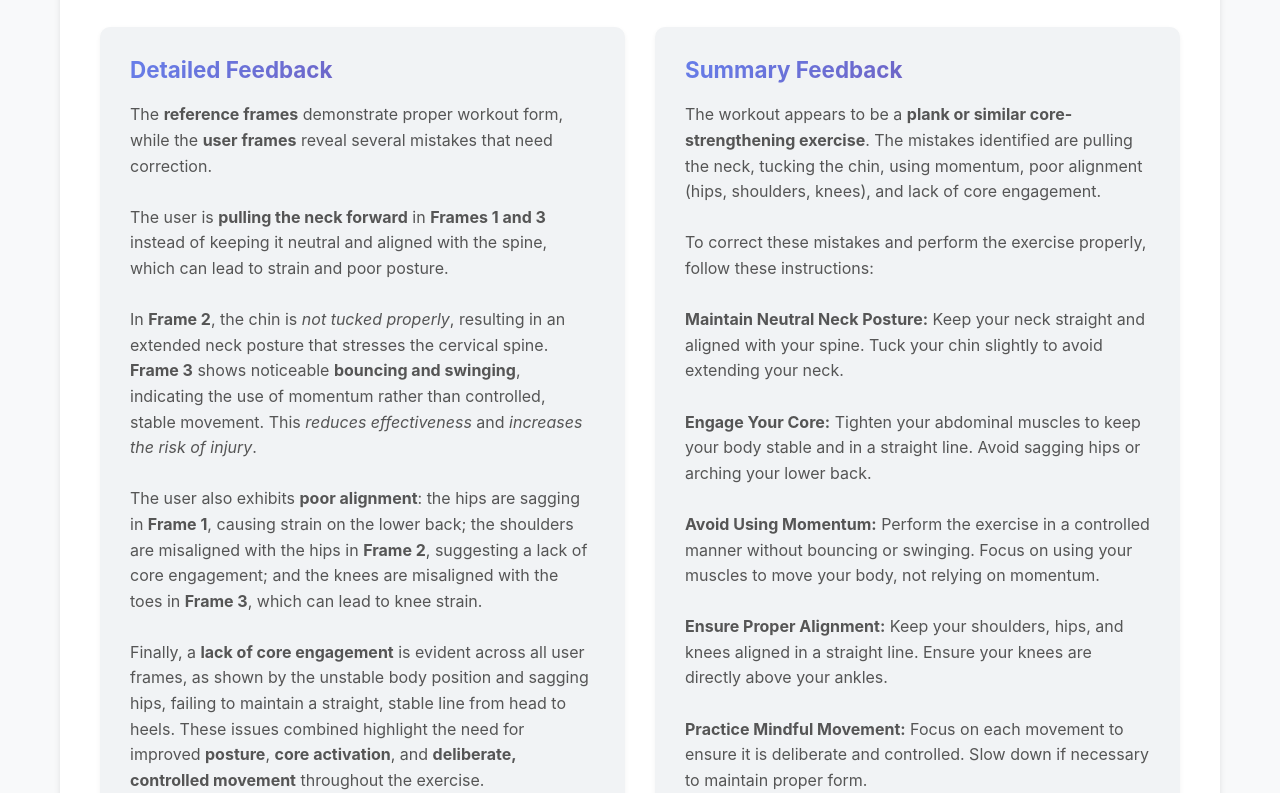
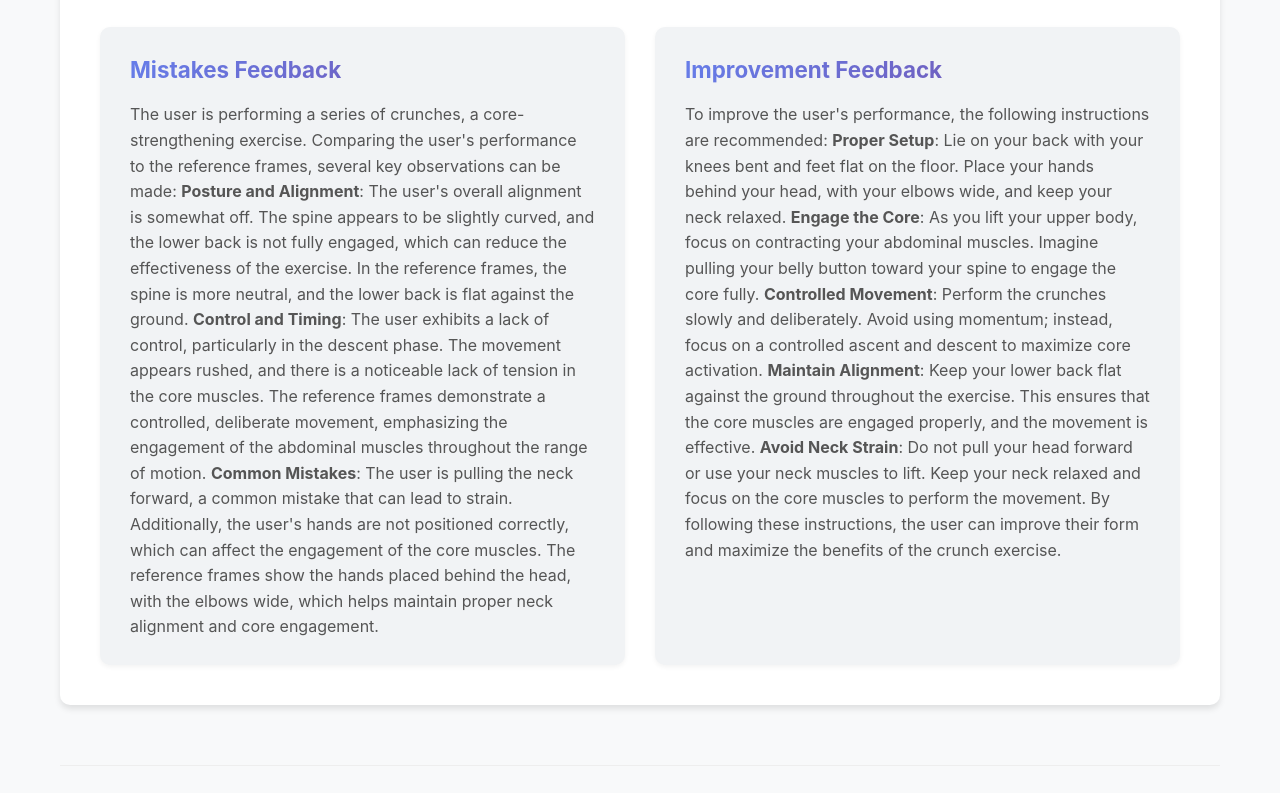
Before and after one commit to abrarahmd/automated-exercise-error-analysis-website, a plain HTML site: page index.html in a window 1280 px wide. Shown: the part 2364-3157 px from the top of the page. Drawn offline with Linux system fonts and the light colour scheme; a script that the page names is missing.

Commit message:
finalized

```diff
--- a/index.html
+++ b/index.html
@@ -287,31 +287,24 @@
 
                     <!-- Detailed Feedback -->
                     <div class="feedback-card">
-                        <h3 class="gradient-text">Detailed Feedback</h3>
+                        <h3 class="gradient-text">Mistakes Feedback</h3>
                         <p id="detailedFeedback">
-                            The <strong>reference frames</strong> demonstrate proper workout form, while the <strong>user frames</strong> reveal several mistakes that need correction.<br><br>
-                            The user is <strong>pulling the neck forward</strong> in <strong>Frames 1 and 3</strong> instead of keeping it neutral and aligned with the spine, which can lead to strain and poor posture.<br><br>
-                            In <strong>Frame 2</strong>, the chin is <em>not tucked properly</em>, resulting in an extended neck posture that stresses the cervical spine. <strong>Frame 3</strong> shows noticeable <strong>bouncing and swinging</strong>, indicating the use of momentum rather than controlled, stable movement. This <em>reduces effectiveness</em> and <em>increases the risk of injury</em>.<br><br>
-                            The user also exhibits <strong>poor alignment</strong>: the hips are sagging in <strong>Frame 1</strong>, causing strain on the lower back; the shoulders are misaligned with the hips in <strong>Frame 2</strong>, suggesting a lack of core engagement; and the knees are misaligned with the toes in <strong>Frame 3</strong>, which can lead to knee strain.<br><br>
-                            Finally, a <strong>lack of core engagement</strong> is evident across all user frames, as shown by the unstable body position and sagging hips, failing to maintain a straight, stable line from head to heels. These issues combined highlight the need for improved <strong>posture</strong>, <strong>core activation</strong>, and <strong>deliberate, controlled movement</strong> throughout the exercise.
+                            The user is performing a series of crunches, a core-strengthening exercise. Comparing the user's performance to the reference frames, several key observations can be made: <strong>Posture and Alignment</strong>: The user's overall alignment is somewhat off. The spine appears to be slightly curved, and the lower back is not fully engaged, which can reduce the effectiveness of the exercise. In the reference frames, the spine is more neutral, and the lower back is flat against the ground. <strong>Control and Timing</strong>: The user exhibits a lack of control, particularly in the descent phase. The movement appears rushed, and there is a noticeable lack of tension in the core muscles. The reference frames demonstrate a controlled, deliberate movement, emphasizing the engagement of the abdominal muscles throughout the range of motion. <strong>Common Mistakes</strong>: The user is pulling the neck forward, a common mistake that can lead to strain. Additionally, the user's hands are not positioned correctly, which can affect the engagement of the core muscles. The reference frames show the hands placed behind the head, with the elbows wide, which helps maintain proper neck alignment and core engagement.
                         </p>
                     </div>
 
 
 
+
+
                     <!-- Summary Feedback -->
                     <div class="feedback-card">
-                        <h3 class="gradient-text">Summary Feedback</h3>
+                        <h3 class="gradient-text">Improvement Feedback</h3>
                         <p id="summaryFeedback">
-                            The workout appears to be a <strong>plank or similar core-strengthening exercise</strong>. The mistakes identified are pulling the neck, tucking the chin, using momentum, poor alignment (hips, shoulders, knees), and lack of core engagement.<br><br>
-                            To correct these mistakes and perform the exercise properly, follow these instructions:<br><br>
-                            <strong>Maintain Neutral Neck Posture:</strong> Keep your neck straight and aligned with your spine. Tuck your chin slightly to avoid extending your neck.<br><br>
-                            <strong>Engage Your Core:</strong> Tighten your abdominal muscles to keep your body stable and in a straight line. Avoid sagging hips or arching your lower back.<br><br>
-                            <strong>Avoid Using Momentum:</strong> Perform the exercise in a controlled manner without bouncing or swinging. Focus on using your muscles to move your body, not relying on momentum.<br><br>
-                            <strong>Ensure Proper Alignment:</strong> Keep your shoulders, hips, and knees aligned in a straight line. Ensure your knees are directly above your ankles.<br><br>
-                            <strong>Practice Mindful Movement:</strong> Focus on each movement to ensure it is deliberate and controlled. Slow down if necessary to maintain proper form.
+                            To improve the user's performance, the following instructions are recommended: <strong>Proper Setup</strong>: Lie on your back with your knees bent and feet flat on the floor. Place your hands behind your head, with your elbows wide, and keep your neck relaxed. <strong>Engage the Core</strong>: As you lift your upper body, focus on contracting your abdominal muscles. Imagine pulling your belly button toward your spine to engage the core fully. <strong>Controlled Movement</strong>: Perform the crunches slowly and deliberately. Avoid using momentum; instead, focus on a controlled ascent and descent to maximize core activation. <strong>Maintain Alignment</strong>: Keep your lower back flat against the ground throughout the exercise. This ensures that the core muscles are engaged properly, and the movement is effective. <strong>Avoid Neck Strain</strong>: Do not pull your head forward or use your neck muscles to lift. Keep your neck relaxed and focus on the core muscles to perform the movement. By following these instructions, the user can improve their form and maximize the benefits of the crunch exercise.
                         </p>
                     </div>
+
 
 
                 </div>
```
